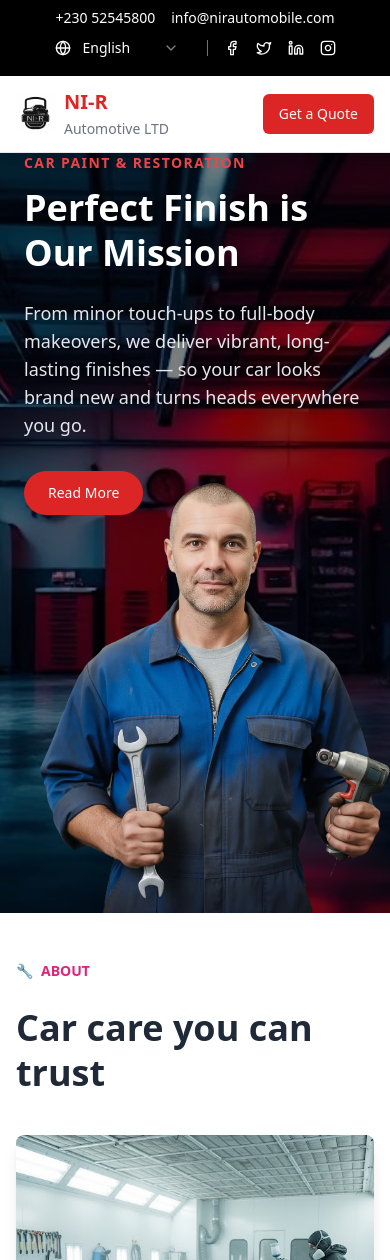
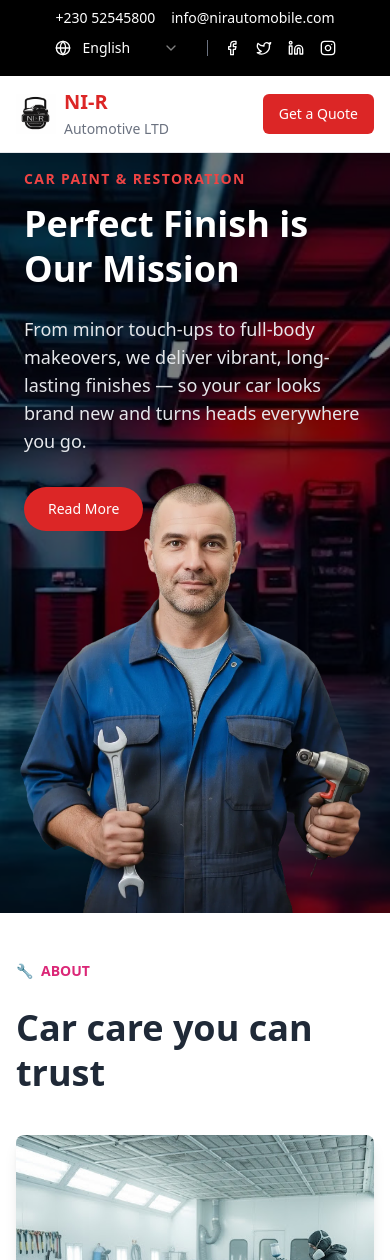
Before and after one commit to nileshparwan/NI-R, a React (Vite) app: page / in a window 390 px wide. Shown: the top 1260 px of the page. Built offline with nearby package versions, Linux system fonts and the light colour scheme.

Commit message:
fix text overwriting

```diff
--- a/src/components/HeroBanner.jsx
+++ b/src/components/HeroBanner.jsx
@@ -24,12 +24,12 @@ export default function HeroBanner() {
             {/* Content */}
             <div className="relative container mx-auto flex flex-col lg:flex-row items-center justify-between h-full px-6 lg:px-12">
                 <motion.div
-                    className="text-white max-w-2xl"
+                    className="text-white max-w-2xl z-10"
                     initial={{ opacity: 0, x: -50 }}
                     animate={{ opacity: 1, x: 0 }}
                     transition={{ duration: 0.8 }}
                 >
-                    <p className="uppercase text-red-500 tracking-widest text-sm font-semibold mb-3">
+                    <p className="uppercase text-red-500 tracking-widest text-sm font-semibold mt-4 mb-3">
                         {t("hero_banner.battery_check_replace")}
                     </p>
                     <h1 className="text-4xl lg:text-6xl font-bold leading-tight mb-6">
@@ -51,7 +51,7 @@ export default function HeroBanner() {
 
                 {/* Image Section */}
                 <motion.div
-                    className="mt-10 lg:mt-0 absolute bottom-0 right-0"
+                    className="mt-10 lg:mt-0 absolute bottom-0 mx-auto md:right-0 z-0"
                     initial={{ opacity: 0, x: 50 }}
                     animate={{ opacity: 1, x: 0 }}
                     transition={{ duration: 0.8 }}
```
